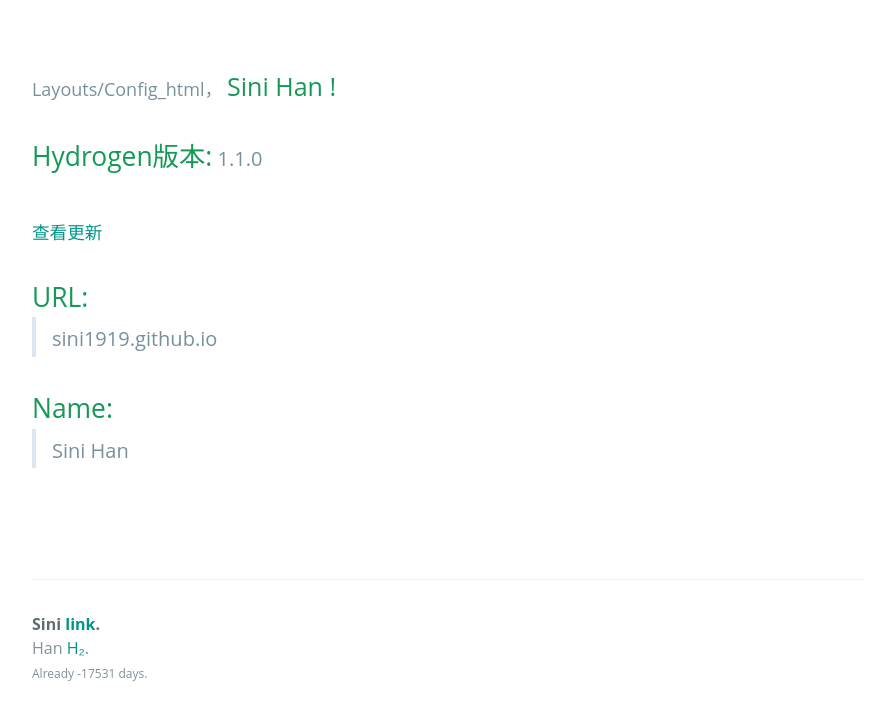
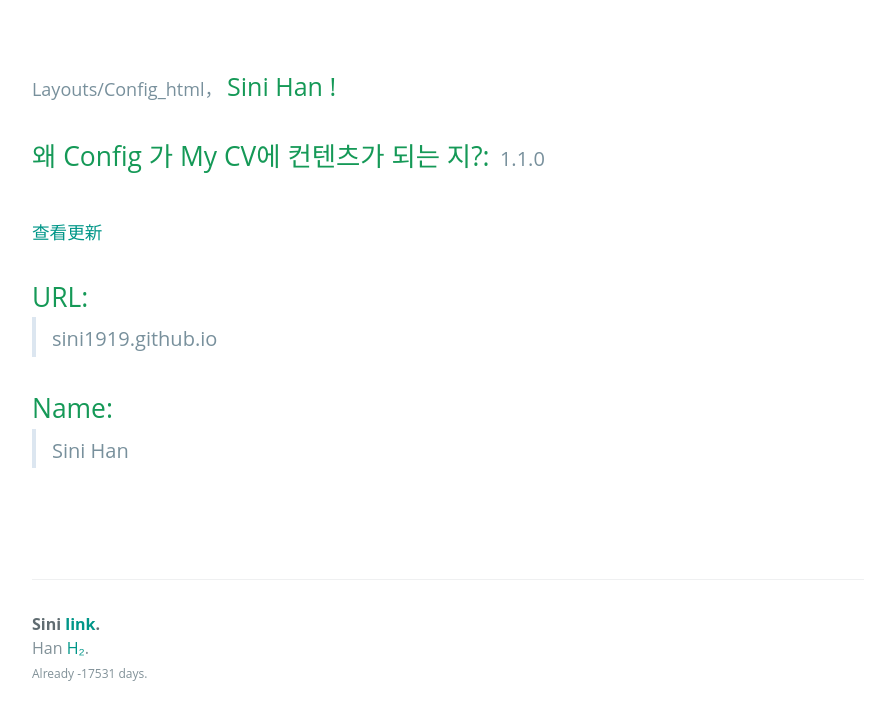
Before and after one commit to sini1919/sini1919.github.io, a Jekyll site: the page built from config/infor.html, in a window 1280 px wide and 1058 px high. Shown: the part 326-1046 px from the top of the window, without its empty margins (192-1087 px from the left). Built offline with Jekyll 4.4.1, drawn with Linux system fonts in a browser that asks for light colours; some web fonts are replaced.

Commit message:
Update Config.html for Infor.html
왜 My CV라는 페이지가 형성될까, Layout 이 Config라서 ?

```diff
--- a/_layouts/config.html
+++ b/_layouts/config.html
@@ -8,7 +8,7 @@ layout: default
   <!-- 내 이름 들어가는부분 -->
   <span style="color:#159957;font-size:25px">{{ site.author }}&nbsp;!</span>
   <!-- 내용 -->
-  <h2>Hydrogen版本:<span style="color:#78909C;font-size:20px">&nbsp;1.1.0</span></h2>
+  <h2> 왜 Config 가 My CV에 컨텐츠가 되는 지?:<span style="color:#78909C;font-size:20px">&nbsp; 1.1.0</span></h2>
   <br><a href="/update/update.html">查看更新</a>
   <h2>URL:<blockquote><span style="color:#78909C;font-size:20px">{{ site.url }}</span></blockquote></h2>
   <h2>Name:<blockquote><span style="color:#78909C;font-size:20px">{{ site.author }}</span></blockquote></h2>
```
